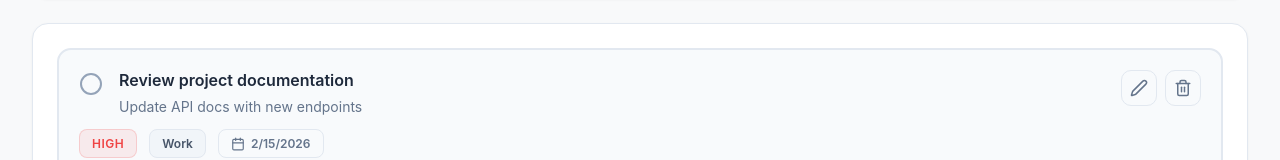
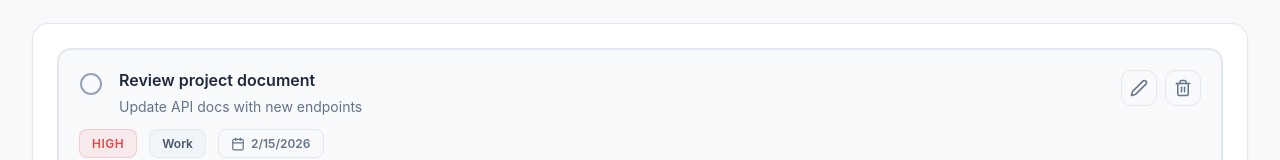
Before and after one commit to kvapcakalanka/Devops-Engineering, a React (Vite) app in the folder app/frontend/: page /home in a window 1280 px wide. Shown: the part 339-499 px from the top of the page. Built offline with nearby package versions, Linux system fonts and the light colour scheme; sample sign-in values are in the browser's storage.

Commit message:
test pipline-1

```diff
--- a/app/frontend/src/pages/Home.jsx
+++ b/app/frontend/src/pages/Home.jsx
@@ -43,7 +43,7 @@ function Home() {
       setTasks(JSON.parse(savedTasks));
     } else {
       setTasks([
-        { id: 1, title: 'Review project documentation', description: 'Update API docs with new endpoints', priority: 'High', deadline: '2026-02-15', status: 'In Progress', category: 'Work', createdAt: new Date().toISOString() },
+        { id: 1, title: 'Review project document', description: 'Update API docs with new endpoints', priority: 'High', deadline: '2026-02-15', status: 'In Progress', category: 'Work', createdAt: new Date().toISOString() },
         { id: 2, title: 'Prepare presentation slides', description: 'Create slides for team meeting', priority: 'Medium', deadline: '2026-02-18', status: 'Pending', category: 'Work', createdAt: new Date().toISOString() },
         { id: 3, title: 'Code review', description: 'Review pull requests from team members', priority: 'High', deadline: '2026-02-14', status: 'Completed', category: 'Development', createdAt: new Date().toISOString() },
       ]);
```
